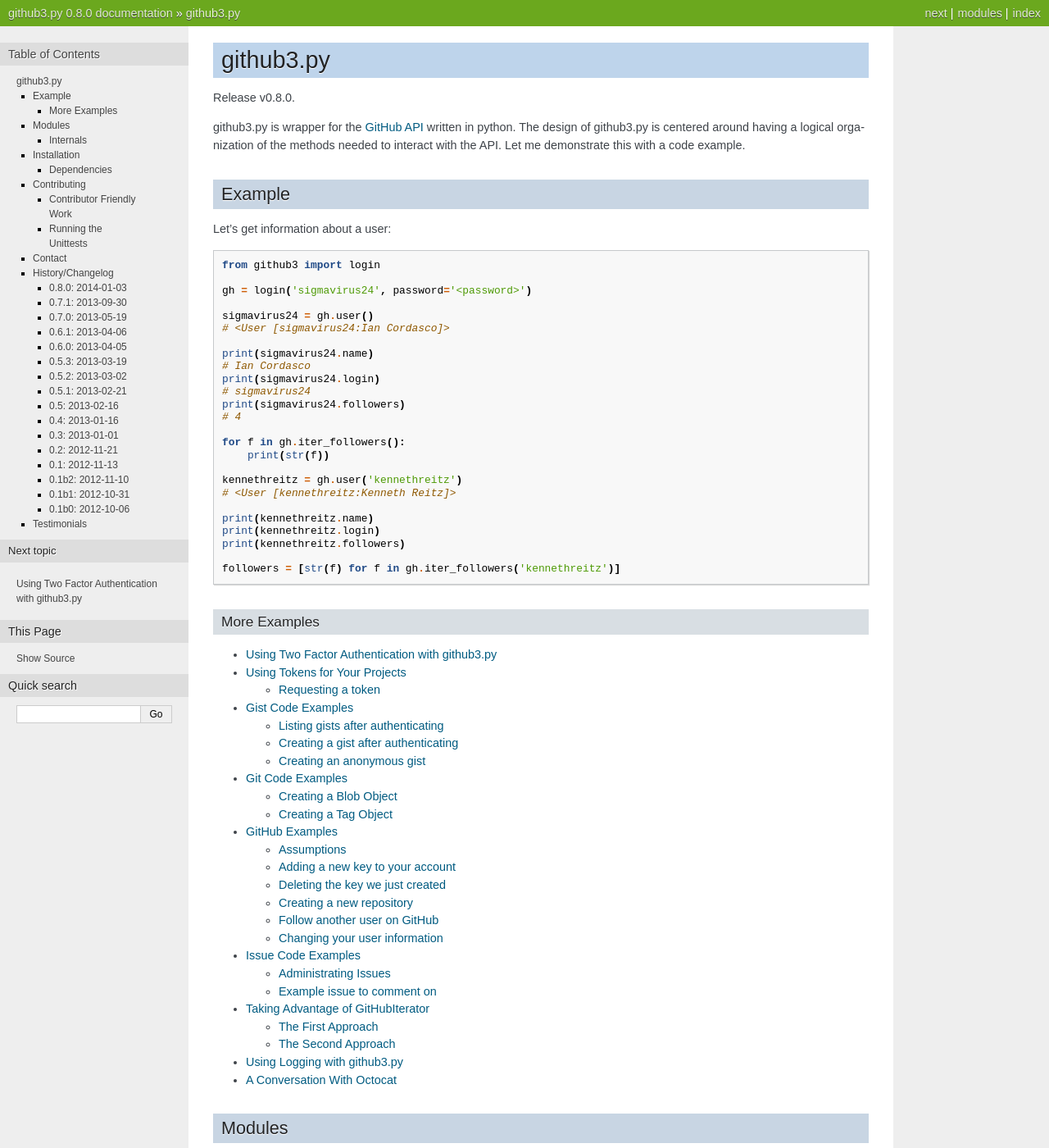
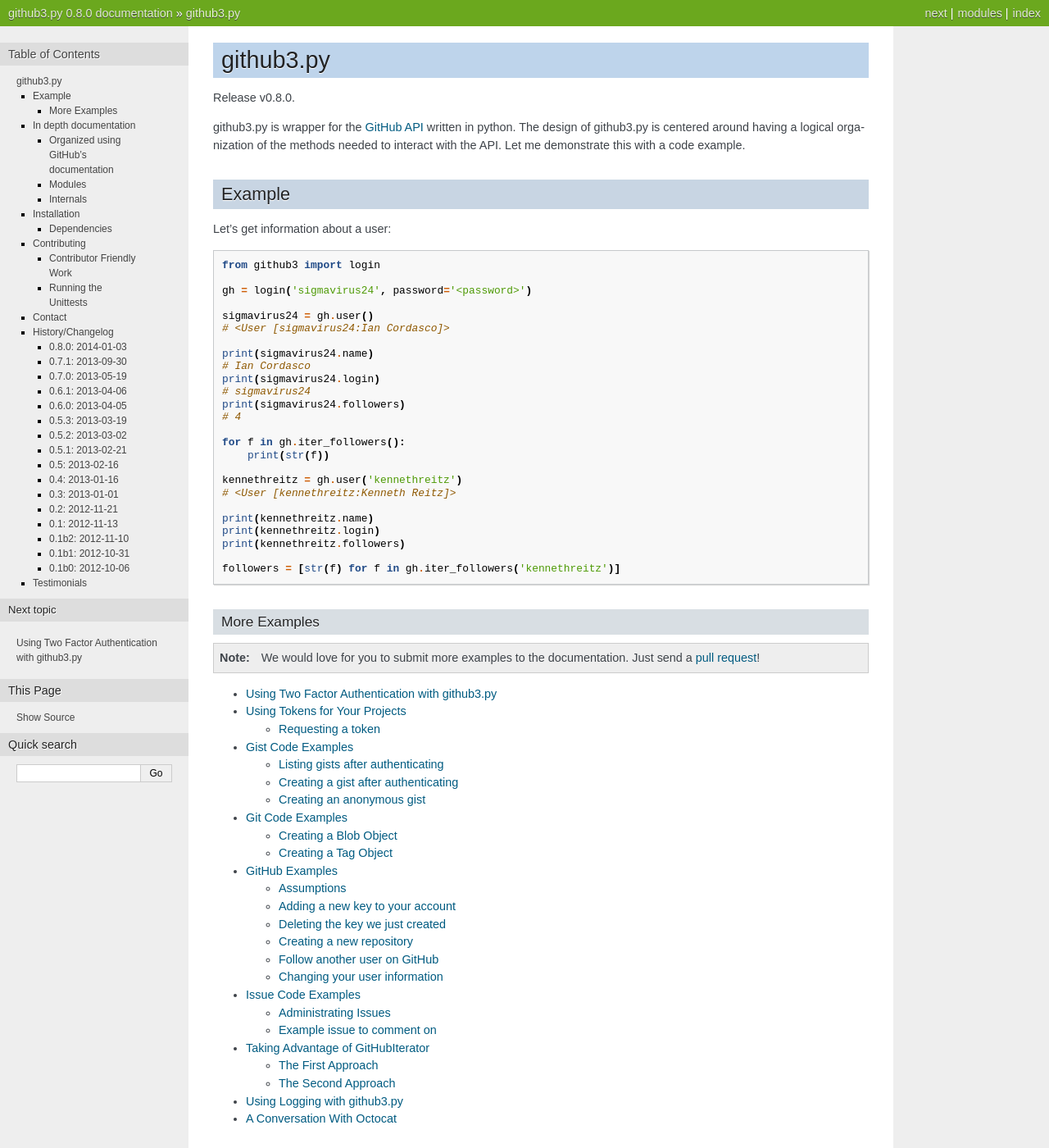
Before and after one commit to sigmavirus24/github3.py, a Sphinx documentation site: the page built from docs/index.rst, in a window 1280 px wide and 1400 px high. Shown: the whole window at 82% size. Built offline with Sphinx 7.4.7, drawn with Linux system fonts in a browser that asks for light colours; comment, search, counter and statistics services are not loaded; some of the changed text lies outside the part shown.

Commit message:
Start a branch for updating the docs

```diff
--- a/docs/index.rst
+++ b/docs/index.rst
@@ -41,6 +41,11 @@ Let's get information about a user::
 More Examples
 ~~~~~~~~~~~~~
 
+.. note::
+
+    We would love for you to submit more examples to the documentation. Just
+    send a `pull request <https://github.com/sigmavirus24/github3.py>`_!
+
 .. toctree::
     :maxdepth: 2
 
@@ -55,13 +60,23 @@ More Examples
     examples/octocat
 
 
+In depth documentation
+----------------------
+
+Organized using GitHub's documentation
+~~~~~~~~~~~~~~~~~~~~~~~~~~~~~~~~~~~~~~
+
+.. one-to-one correspondence with developer.github.com/v3
+
 .. links
 
 .. _GitHub API: http://developer.github.com
 
 
 Modules
--------
+~~~~~~~
+
+.. TODO: Move these to modules/*.rst
 
 .. toctree::
     :maxdepth: 1
```
